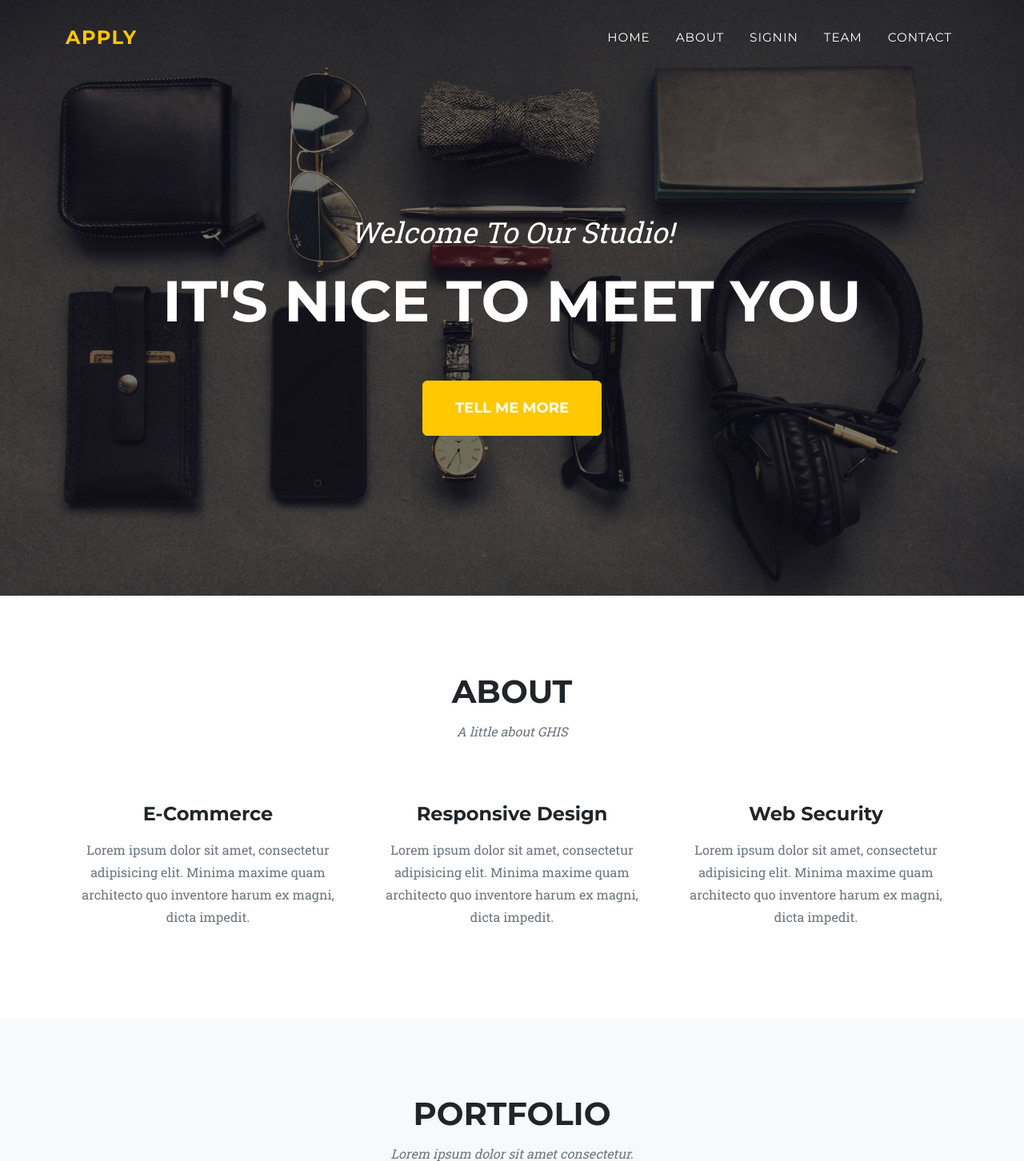
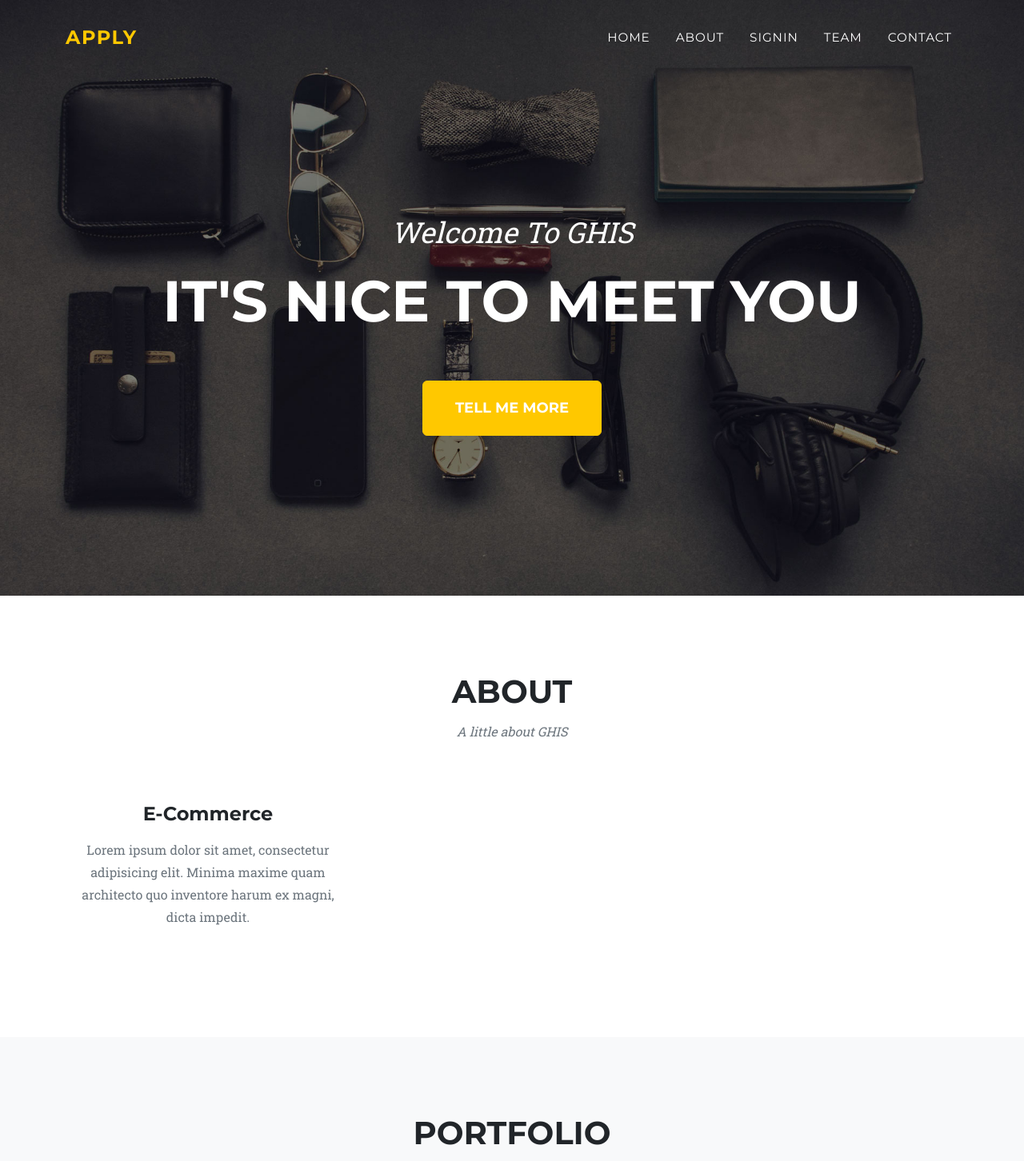
Before and after one commit to meet-projects/Y2-GroupB-Team4, a Flask app: page / in a window 1280 px wide. Shown: the top 1452 px of the page at 80% size. Run offline with Flask 3, Linux system fonts and the light colour scheme; some libraries are stand-ins or nearby versions.

Commit message:
Update index.html

```diff
--- a/case-study-skeleton/templates/index.html
+++ b/case-study-skeleton/templates/index.html
@@ -39,7 +39,7 @@
         <!-- Masthead-->
         <header class="masthead">
             <div class="container">
-                <div class="masthead-subheading">Welcome To Our Studio!</div>
+                <div class="masthead-subheading">Welcome To GHIS</div>
                 <div class="masthead-heading text-uppercase">It's Nice To Meet You</div>
                 <a class="btn btn-primary btn-xl text-uppercase" href="#services">Tell Me More</a>
             </div>
@@ -57,15 +57,8 @@
                         <h4 class="my-3">E-Commerce</h4>
                         <p class="text-muted">Lorem ipsum dolor sit amet, consectetur adipisicing elit. Minima maxime quam architecto quo inventore harum ex magni, dicta impedit.</p>
                     </div>
-                    <div class="col-md-4">
-
-                        <h4 class="my-3">Responsive Design</h4>
-                        <p class="text-muted">Lorem ipsum dolor sit amet, consectetur adipisicing elit. Minima maxime quam architecto quo inventore harum ex magni, dicta impedit.</p>
-                    </div>
-                    <div class="col-md-4">
-
-                        <h4 class="my-3">Web Security</h4>
-                        <p class="text-muted">Lorem ipsum dolor sit amet, consectetur adipisicing elit. Minima maxime quam architecto quo inventore harum ex magni, dicta impedit.</p>
+                    <div>
+                        <img>
                     </div>
                 </div>
             </div>
```
